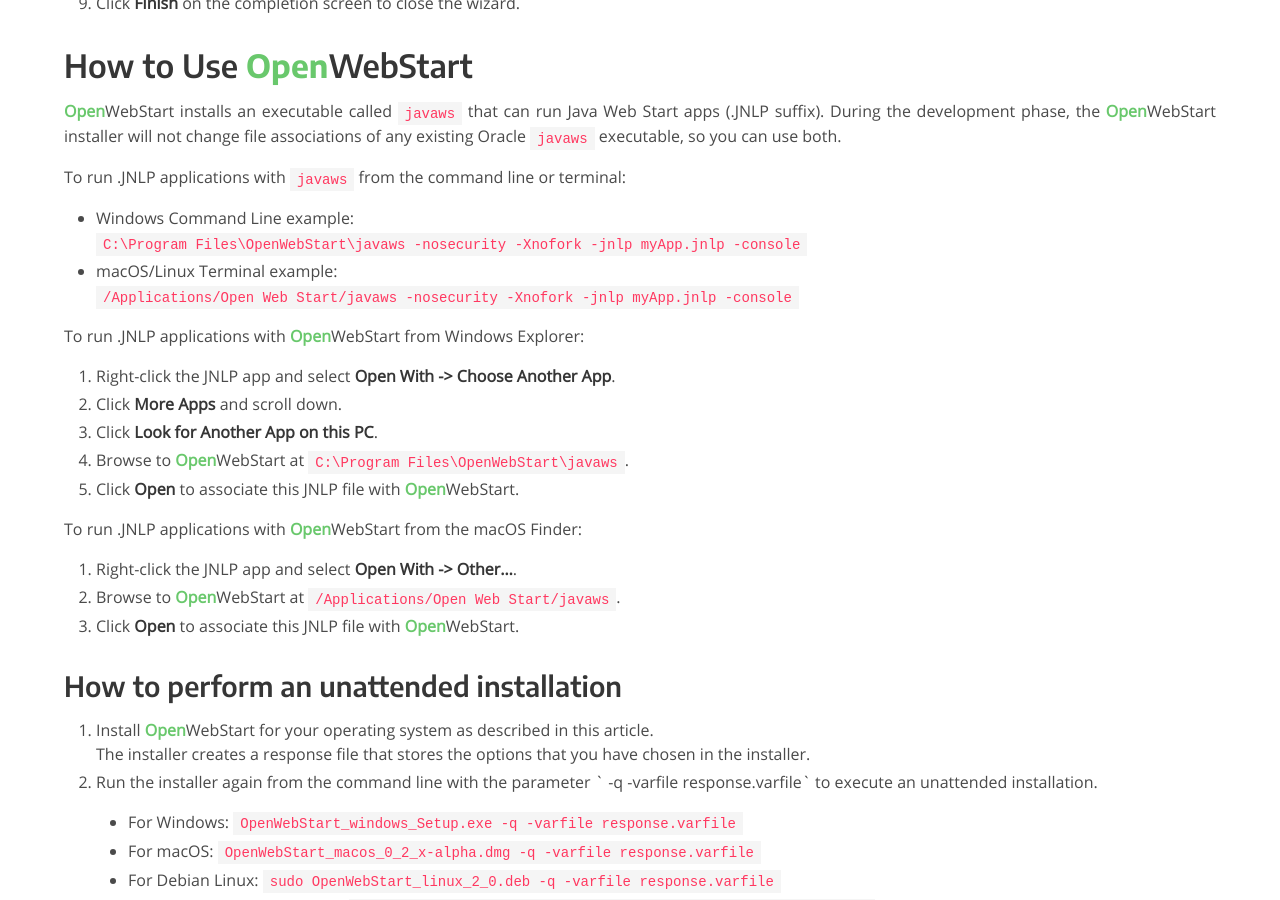
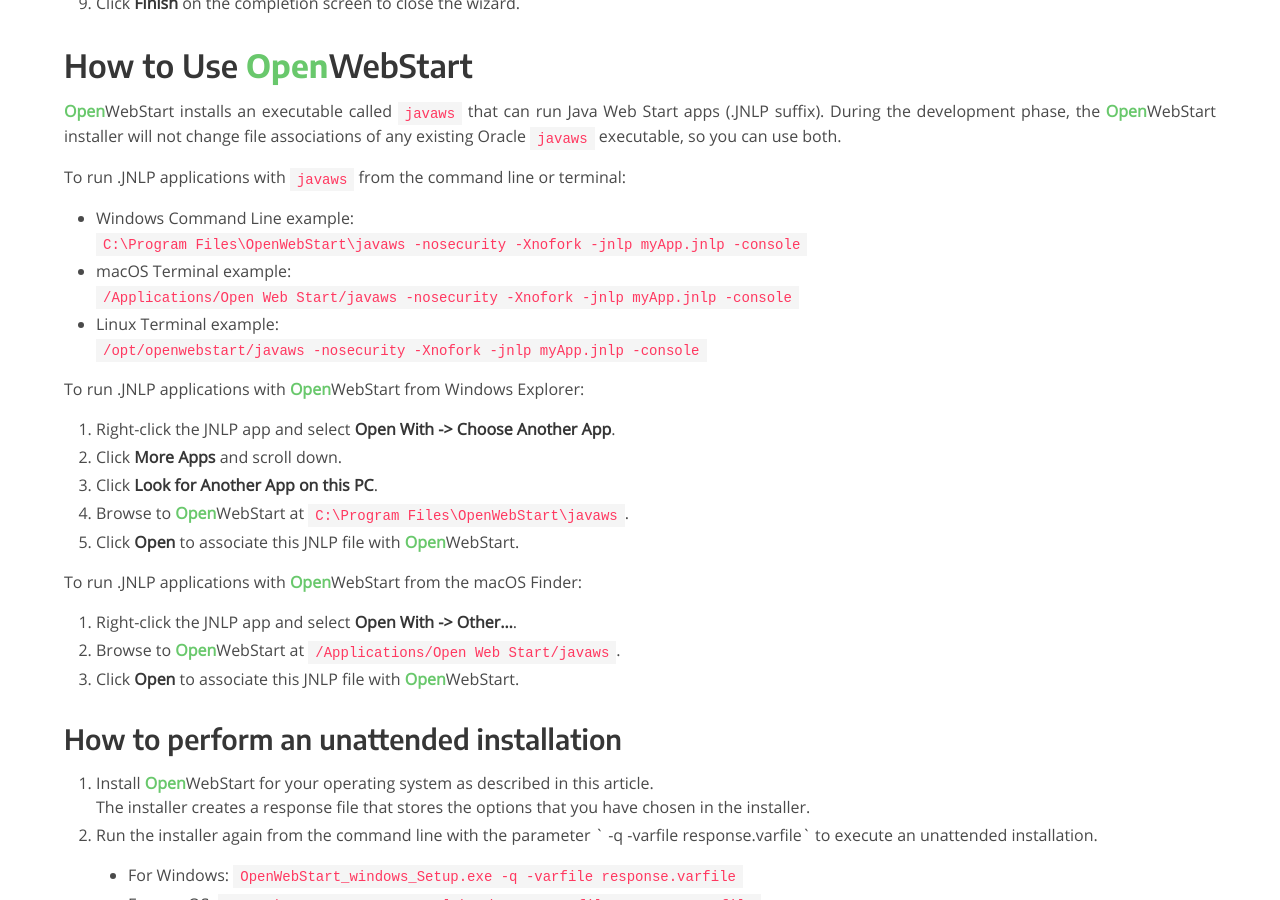
Before and after one commit to karakun/openwebstart-page, a Jekyll site: the page built from installation.md, in a window 1280 px wide and 900 px high, scrolled down 1896 px. Built offline with Jekyll 4.4.1, drawn with Linux system fonts in a browser that asks for light colours; comment, search, counter and statistics services are not loaded.

Commit message:
Update installation.md
aded more more linux example

```diff
--- a/installation.md
+++ b/installation.md
@@ -67,8 +67,10 @@
 To run .JNLP applications with `javaws` from the command line or terminal:
   * Windows Command Line example:
   <br />`C:\Program Files\OpenWebStart\javaws -nosecurity -Xnofork -jnlp myApp.jnlp -console`
-  * macOS/Linux Terminal example:
+  * macOS Terminal example:
   <br /> `/Applications/Open Web Start/javaws -nosecurity -Xnofork -jnlp myApp.jnlp -console`
+  * Linux Terminal example:
+  <br /> `/opt/openwebstart/javaws -nosecurity -Xnofork -jnlp myApp.jnlp -console`
 
 To run .JNLP applications with <span class="my-karakun">Open</span>WebStart from Windows Explorer:
 
```
